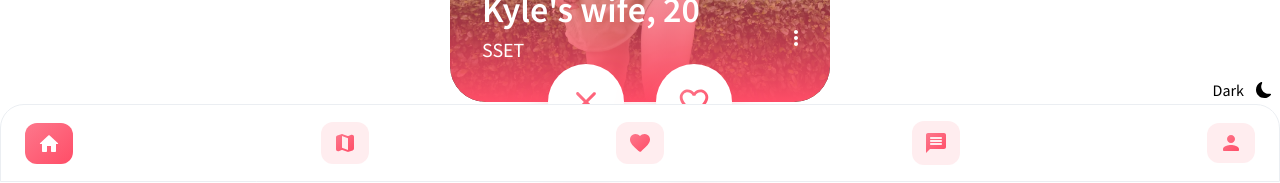
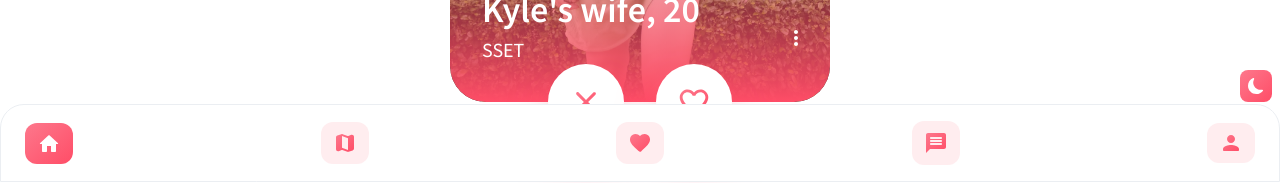
Before and after one commit to b1amage/further-web-front-end, a React (Create React App) app: page / in a window 1280 px wide. Shown: the part 618-801 px from the top of the page. Built offline with nearby package versions, Linux system fonts and the light colour scheme.

Commit message:
button dark mode

```diff
--- a/src/utilities/Toggle.js
+++ b/src/utilities/Toggle.js
@@ -9,10 +9,9 @@ const Toggle = () => {
 
 	return ReactDOM.createPortal(
 		<div
-			className="cursor-pointer fixed z-[200] flex right-[8px] bottom-20 items-center space-x-3 dark:text-white text-darkPurple"
+			className="cursor-pointer fixed z-[200] flex right-[8px] bottom-20 items-center space-x-3 text-white text-darkPurple bg-gradient-to-br from-primary-50 to-primary-100 p-2 rounded-lg"
 			onClick={toggleDarkMode}
 		>
-			<p>{isDarkMode ? "Light" : "Dark"}</p>
 			{isDarkMode ? <BsFillSunFill /> : <BsFillMoonFill />}
 		</div>,
 		document.querySelector("#root")
```
